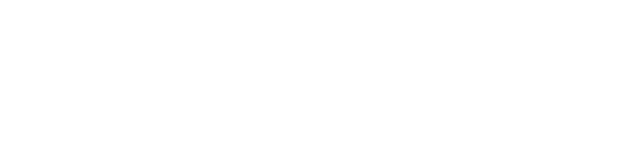
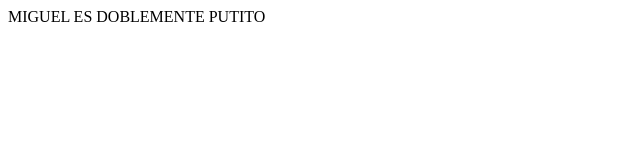
Before and after one commit to majleal/git-clase, a plain HTML site: page index.html in a window 1280 px wide. Shown: the whole page, without its empty margins (0-640 px from the left). Drawn offline with Linux system fonts and the light colour scheme.

Commit message:
Update index.html

```diff
--- a/index.html
+++ b/index.html
@@ -5,5 +5,7 @@
 </head>
 <body>
 
+	MIGUEL ES DOBLEMENTE PUTITO
+
 </body>
 </html>
```
